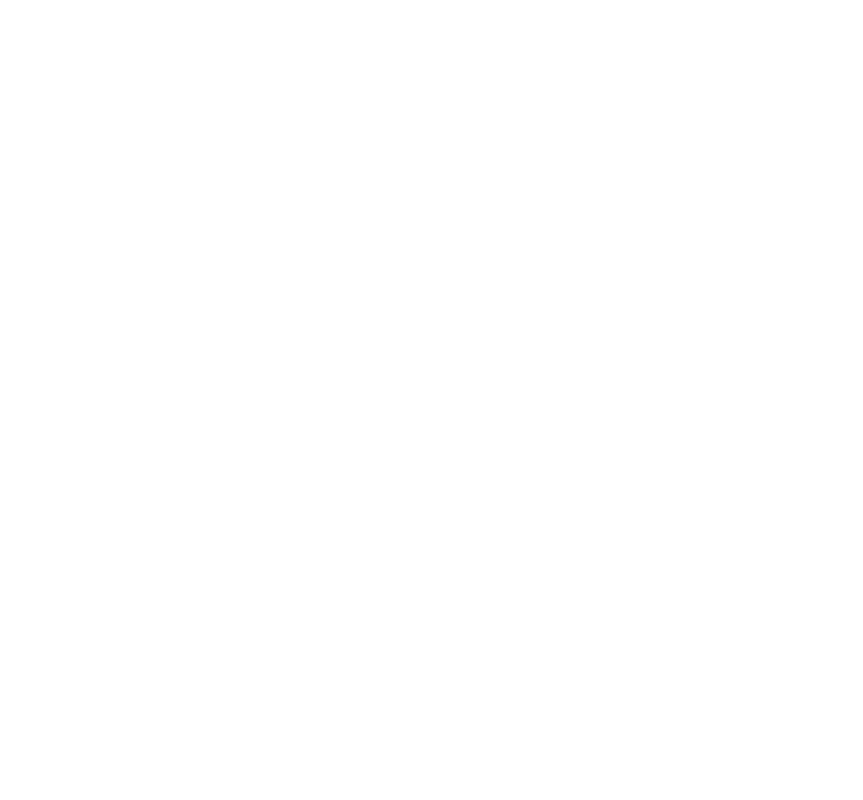
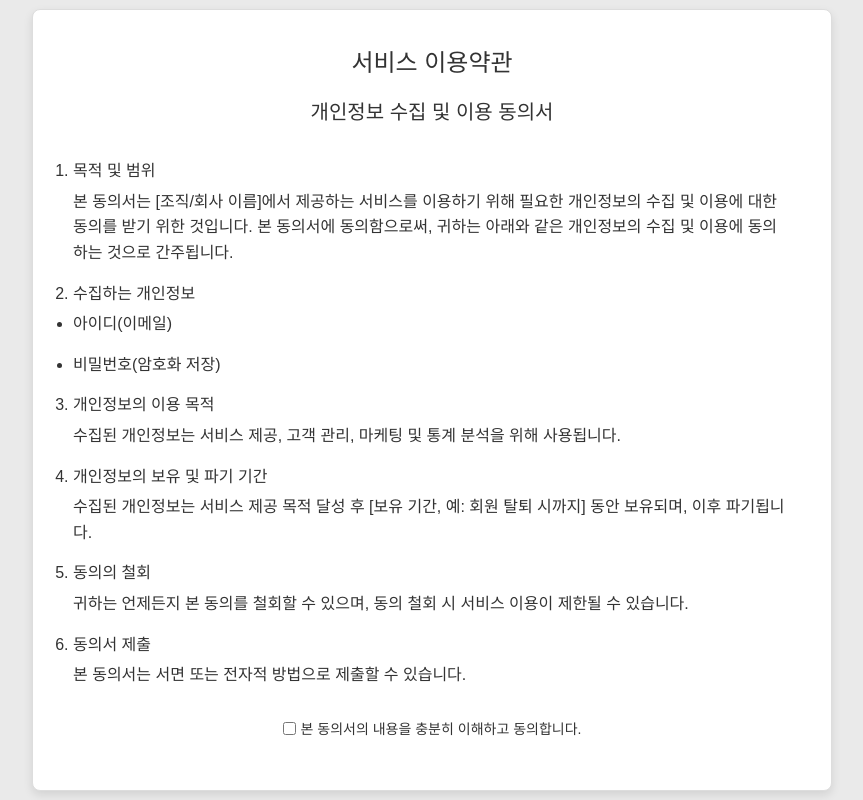
Before and after one commit to oz-4team/bbang-fe, a React (Vite) app: page /privacy-policy in a window 1280 px wide. Before the commit this address had no page. Shown: the whole page, without its empty margins (208-1071 px from the left). Built offline with nearby package versions, Linux system fonts and the light colour scheme.

Commit message:
✨ 이용약관,개인정보 약관 추가

```diff
--- a/src/App.jsx
+++ b/src/App.jsx
@@ -19,6 +19,7 @@ import SchedulePage from "./pages/SchedulePage";
 
 
 import ProfilePage from "./pages/ProfilePage";
+import PrivacyPolicy from "./components/PrivacyPolicy";
 
 
 function App() {
@@ -44,6 +45,7 @@ function App() {
 
             <Route path="/admin-request-completed" element={<AdminRequestCompletedPage />} />
             <Route path="/ProfilePage" element={<ProfilePage />} />
+            <Route path="/privacy-policy" element={<PrivacyPolicy />} />
 
           </Route>
         </Routes>
--- /dev/null
+++ b/src/components/PrivacyPolicy.jsx
@@ -0,0 +1,65 @@
+import React from 'react';
+import '../styles/PrivacyPolicy.css'; // CSS 파일을 import
+import { useNavigate } from 'react-router-dom'; // React Router 사용
+
+const PrivacyPolicy = () => {
+  const navigate = useNavigate(); // 페이지 이동을 위한 hook
+
+  const handleCheckboxChange = (event) => {
+    if (event.target.checked) {
+      navigate('/signup'); // 회원가입 페이지로 이동
+    }
+  };
+
+  return (
+    <div className="privacy-policy-container">
+      <h1 className="privacy-policy-title">서비스 이용약관</h1>
+      <h2 className="privacy-policy-subtitle">개인정보 수집 및 이용 동의서</h2>
+      <ol className="privacy-policy-list">
+        <li>
+          <strong>목적 및 범위</strong>
+          <p>
+            본 동의서는 [조직/회사 이름]에서 제공하는 서비스를 이용하기 위해 필요한 개인정보의 수집 및 이용에 대한 동의를 받기 위한 것입니다. 본 동의서에 동의함으로써, 귀하는 아래와 같은 개인정보의 수집 및 이용에 동의하는 것으로 간주됩니다.
+          </p>
+        </li>
+        <li>
+          <strong>수집하는 개인정보</strong>
+          <ul>
+            <li>아이디(이메일)</li>
+            <li>비밀번호(암호화 저장)</li>
+          </ul>
+        </li>
+        <li>
+          <strong>개인정보의 이용 목적</strong>
+          <p>수집된 개인정보는 서비스 제공, 고객 관리, 마케팅 및 통계 분석을 위해 사용됩니다.</p>
+        </li>
+        <li>
+          <strong>개인정보의 보유 및 파기 기간</strong>
+          <p>수집된 개인정보는 서비스 제공 목적 달성 후 [보유 기간, 예: 회원 탈퇴 시까지] 동안 보유되며, 이후 파기됩니다.</p>
+        </li>
+        <li>
+          <strong>동의의 철회</strong>
+          <p>귀하는 언제든지 본 동의를 철회할 수 있으며, 동의 철회 시 서비스 이용이 제한될 수 있습니다.</p>
+        </li>
+        <li>
+          <strong>동의서 제출</strong>
+          <p>본 동의서는 서면 또는 전자적 방법으로 제출할 수 있습니다.</p>
+        </li>
+      </ol>
+
+      {/* 체크박스 추가 */}
+      <div className="privacy-policy-footer">
+        <label className="checkbox-label">
+          <input
+            type="checkbox"
+            onChange={handleCheckboxChange}
+            className="checkbox-input"
+          />
+          본 동의서의 내용을 충분히 이해하고 동의합니다.
+        </label>
+      </div>
+    </div>
+  );
+};
+
+export default PrivacyPolicy;
--- /dev/null
+++ b/src/styles/PrivacyPolicy.css
@@ -0,0 +1,62 @@
+/* 전체 페이지를 Flexbox로 설정 */
+body {
+    margin: 0;
+    padding: 0;
+    display: flex;
+    justify-content: center;
+    align-items: center;
+    height: 100vh; /* 화면 전체 높이 */
+    background-color: #eaeaea; /* 연한 회색 배경 */
+  }
+
+  /* 컨테이너 스타일 */
+  .privacy-policy-container {
+    max-width: 800px; /* 최대 너비 */
+    padding: 40px; /* 내부 여백 */
+    background-color: #ffffff; /* 흰색 배경 */
+    border: 1px solid #ddd; /* 얇은 테두리 */
+    border-radius: 8px; /* 둥근 모서리 */
+    font-family: 'Arial', sans-serif;
+    color: #333;
+    line-height: 1.6;
+    box-shadow: 0px 4px 10px rgba(0, 0, 0, 0.1); /* 그림자 효과 */
+  }
+
+  /* 제목 스타일 */
+  .privacy-policy-title {
+    font-size: 24px;
+    font-weight: bold;
+    text-align: center; /* 제목 중앙 정렬 */
+    margin-bottom: 20px;
+  }
+
+  .privacy-policy-subtitle {
+    font-size: 20px;
+    font-weight: bold;
+    text-align: center; /* 부제목 중앙 정렬 */
+    margin-bottom: 30px;
+  }
+
+  /* 리스트 스타일 */
+  .privacy-policy-list {
+    list-style-type: decimal; /* 숫자형 리스트 */
+    text-align: left;
+  }
+
+  .privacy-policy-list li {
+    margin-bottom: 15px; /* 항목 간격 */
+  }
+
+  .privacy-policy-list ul {
+    list-style-type: disc; /* 하위 리스트는 점으로 표시 */
+  }
+
+  .privacy-policy-list li p,
+  .privacy-policy-list li ul {
+    margin-top: 5px; /* 여백 추가 */
+  }
+
+  /* 푸터 텍스트 스타일 */
+  .privacy-policy-footer {
+    margin-top: 30px;
+  }
```
